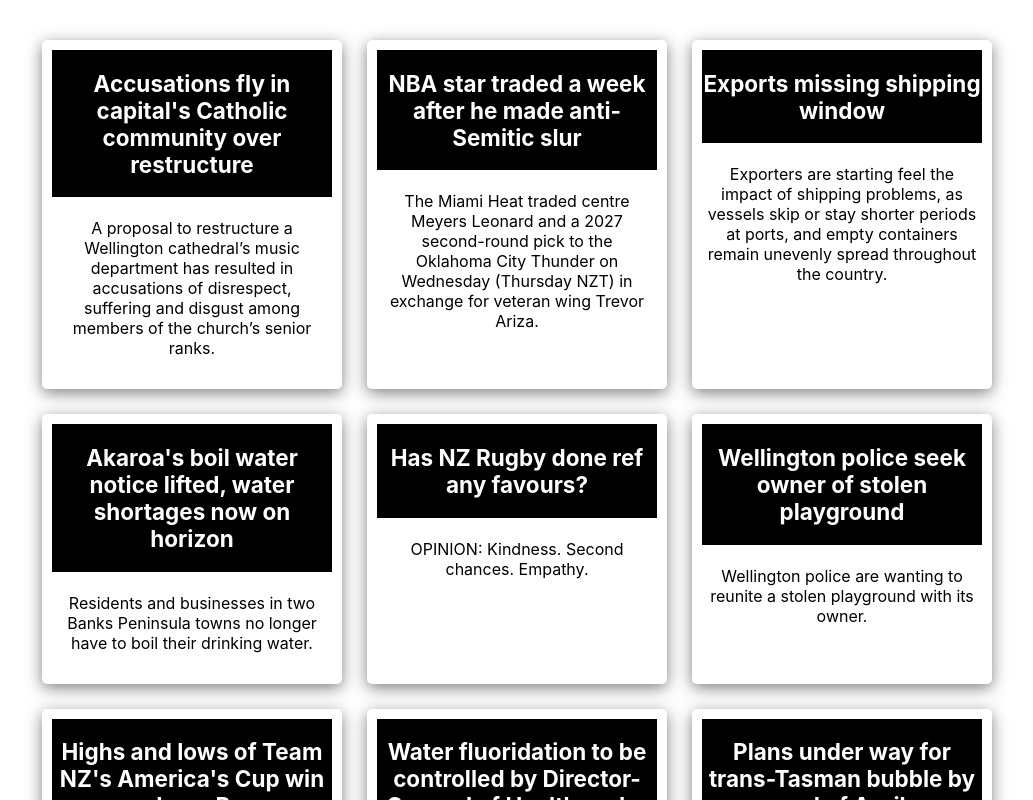
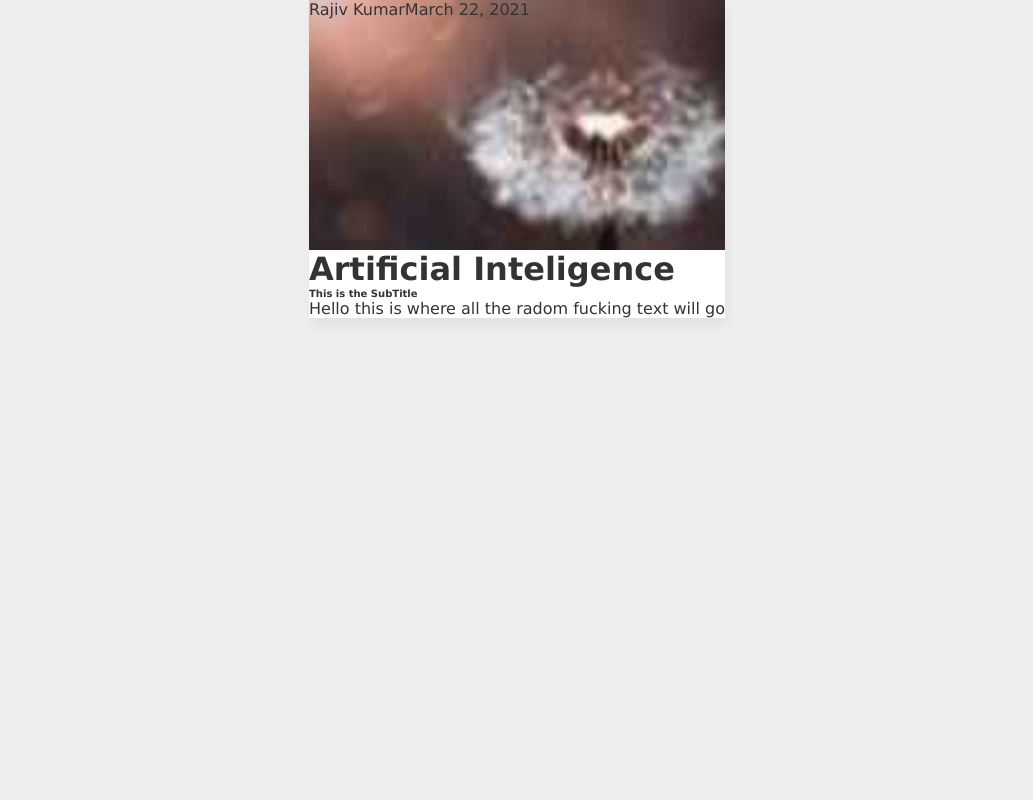
Before and after one commit to rykumar13/react-news-website, a React (Create React App) app: page / in a window 1280 px wide. Shown: the top 800 px of the page, without its empty margins (123-1156 px from the left). Built offline with nearby package versions, Linux system fonts and the light colour scheme.

Commit message:
styling new card

```diff
--- a/src/App.css
+++ b/src/App.css
@@ -1,28 +1,37 @@
 * {
-  font-family: "Titillium Web", sans-serif sans-serif;
+  margin: 0;
+  padding: 0;
+  box-sizing: border-box;
 }
 
-a:link {
-  text-decoration: none;
-  color: inherit;
+:root {
+  --gradient-color: linear-gradient(to right bottom, rgba(255,119,48,.8), rgba(255,185,0,.8))
 }
 
-a:visited {
+html {
+  font-size: 10px;
+}
+
+a {
   text-decoration: none;
   color: inherit;
 }
 
 body {
-  margin: 0;
-  /* font-family: "Titillium Web", sans-serif; */
-  font-family: -apple-system, BlinkMacSystemFont, 'Segoe UI', 'Roboto', 'Oxygen',
-    'Ubuntu', 'Cantarell', 'Fira Sans', 'Droid Sans', 'Helvetica Neue',
-    sans-serif;
-  -webkit-font-smoothing: antialiased;
-  -moz-osx-font-smoothing: grayscale;
+  font-family: "Lucida Sans", "Lucida Sans Regular", "Lucida Grande",
+    "Lucida Sans Unicode", Geneva, Verdana, sans-serif;
+  font-size: 1.6rem;
+  color: #333;
+  background-color: #eee;
+  width: 100%;
+  height: 100%;
+  display: flex;
+  align-items: center;
+  justify-content: center;
+  padding: 0 1.5rem;
 }
 
-code {
+/* code {
   font-family: source-code-pro, Menlo, Monaco, Consolas, "Courier New",
     monospace;
-}
+} */
--- a/src/App.js
+++ b/src/App.js
@@ -3,12 +3,14 @@ import Navbar from './components/Navbar';
 import Main from './components/Main';
 
 import { BrowserRouter as Router } from 'react-router-dom'
+import NewsCard from './components/NewsCard';
 
 function App() {
   return (
     <Router>
       {/* <Navbar /> */}
-      <Main />
+      {/* <Main /> */}
+      <NewsCard />
     </Router>
   );
 }
--- a/src/components/Main/index.js
+++ b/src/components/Main/index.js
@@ -1,20 +1,28 @@
 import { React, useState, useEffect } from "react";
 import { getMockData as getMockDataSet } from "../../data/mock_data";
 import {
-  StyledBox,
-  StyledBrief,
-  StyledCategory,
   StyledContainer,
-  StyledName,
-  StyledWebsite,
   StyledWrapper,
-  StyledBoxBorder,
-  StyledStuff,
-  StyledCat,
   Text_card,
   Text_box,
-  Text_card_heading
+  Text_card_heading,
 } from "./MainElements";
+import {
+  Card,
+  ImageData,
+  BackgroundImage,
+  PublicationDetails,
+  Author,
+  FasFaUser,
+  Date,
+  FasFaCalendarAlt,
+  PostData,
+  Title,
+  SubTitle,
+  Description,
+  Cta,
+  ReadMore,
+} from "../NewsCard/NewsCardsElements";
 
 const Main = () => {
   const [currentMockData, setMockData] = useState(null);
@@ -33,19 +41,7 @@ const Main = () => {
     <StyledContainer id="LatestHeadlines">
       {/* <StyledTitle>Latest Headlines from New Zealand</StyledTitle> */}
       <StyledWrapper>
-        {currentMockData.map(({ Url, Name, Brief, Website, Category }) => (
-          // <StyledBoxBorder>
-          //   <a href={Url}>
-          //     <StyledBox>
-          //       <StyledName>{Name}</StyledName>
-          //       <br></br>
-          //       <StyledBrief>{Brief}</StyledBrief>
-          //       <br></br>
-          //         <StyledCat>{Category}</StyledCat>
-          //       <StyledStuff>{Website}</StyledStuff>
-          //     </StyledBox>
-          //   </a>
-          // </StyledBoxBorder>
+        {/* {currentMockData.map(({ Url, Name, Brief, Website, Category }) => (
           <Text_card>
             <Text_card_heading>
               <h1>{Name}</h1>
@@ -54,7 +50,32 @@ const Main = () => {
               <p>{Brief}</p>
             </Text_box>
           </Text_card>
-        ))}
+        ))} */}
+        <Card>
+          <ImageData>
+            <BackgroundImage />
+            <PublicationDetails>
+              <Author href="#">
+                {/* <FasFaUser /> */}
+                Rajiv Kumar
+              </Author>
+              <Date>
+                {/* <FasFaCalendarAlt /> */}
+                March 22, 2021
+              </Date>
+            </PublicationDetails>
+          </ImageData>
+          <PostData>
+            <Title>Artificial Inteligence</Title>
+            <SubTitle>This is the SubTitle</SubTitle>
+            <Description>
+              Hello this is where all the radom fucking text will go
+            </Description>
+            <Cta>
+              <ReadMore />
+            </Cta>
+          </PostData>
+        </Card>
       </StyledWrapper>
     </StyledContainer>
   );
--- /dev/null
+++ b/src/components/NewsCard/NewsCardsElements.js
@@ -0,0 +1,76 @@
+import styled from "styled-components";
+import img from '../sample_image.jpg';
+
+export const Card = styled.div`
+    display: flex;
+    flex-direction: column;
+    background-color: white;
+    box-shadow: 2px .8rem 1rem rgba(0, 0, 0, .05);
+`
+
+export const ImageData = styled.div`
+    height: 25rem;
+    position: relative;
+    z-index: 1;
+    overflow: hidden;
+`
+
+export const BackgroundImage = styled.div`
+    width: 100%;
+    height: 100%;
+    position: absolute;
+    top: 0;
+    left: 0;
+    background: url(${img}) center no-repeat;
+    background-size: cover;
+    z-index: -1;
+    transition: transform 2s;
+    &:hover{
+        transform: scale(1.5);
+    }
+`
+
+export const PublicationDetails = styled.div`
+
+`
+
+export const Author = styled.a`
+
+`
+
+export const FasFaUser = styled.i`
+
+`
+
+export const Date = styled.span`
+
+`
+
+export const FasFaCalendarAlt = styled.i`
+
+`
+
+export const PostData = styled.div`
+
+`
+
+export const Title = styled.h1`
+
+`
+
+export const Description = styled.p`
+
+`
+
+export const Cta = styled.div`
+
+`
+
+export const SubTitle = styled.h2`
+font-size: 10px
+
+`
+
+export const ReadMore = styled.a`
+
+`
--- /dev/null
+++ b/src/components/NewsCard/index.js
@@ -0,0 +1,49 @@
+import React from "react";
+import {
+  Card,
+  ImageData,
+  BackgroundImage,
+  PublicationDetails,
+  Author,
+  FasFaUser,
+  Date,
+  FasFaCalendarAlt,
+  PostData,
+  Title,
+  SubTitle,
+  Description,
+  Cta,
+  ReadMore,
+} from "./NewsCardsElements";
+
+const NewsCard = () => {
+  return (
+  <Card>
+    <ImageData>
+      <BackgroundImage />
+      <PublicationDetails>
+        <Author href="#">
+          {/* <FasFaUser /> */}
+          Rajiv Kumar
+        </Author>
+        <Date>
+          {/* <FasFaCalendarAlt /> */}
+          March 22, 2021
+        </Date>
+      </PublicationDetails>
+    </ImageData>
+    <PostData>
+      <Title>Artificial Inteligence</Title>
+      <SubTitle>This is the SubTitle</SubTitle>
+      <Description>
+      Hello this is where all the radom fucking text will go
+      </Description>
+      <Cta>
+        <ReadMore />
+      </Cta>
+    </PostData>
+  </Card>
+  )
+};
+
+export default NewsCard;
```
Also changed, not shown: src/components/Placeholder.jpg (added), src/components/sample_image.jpg (added).
